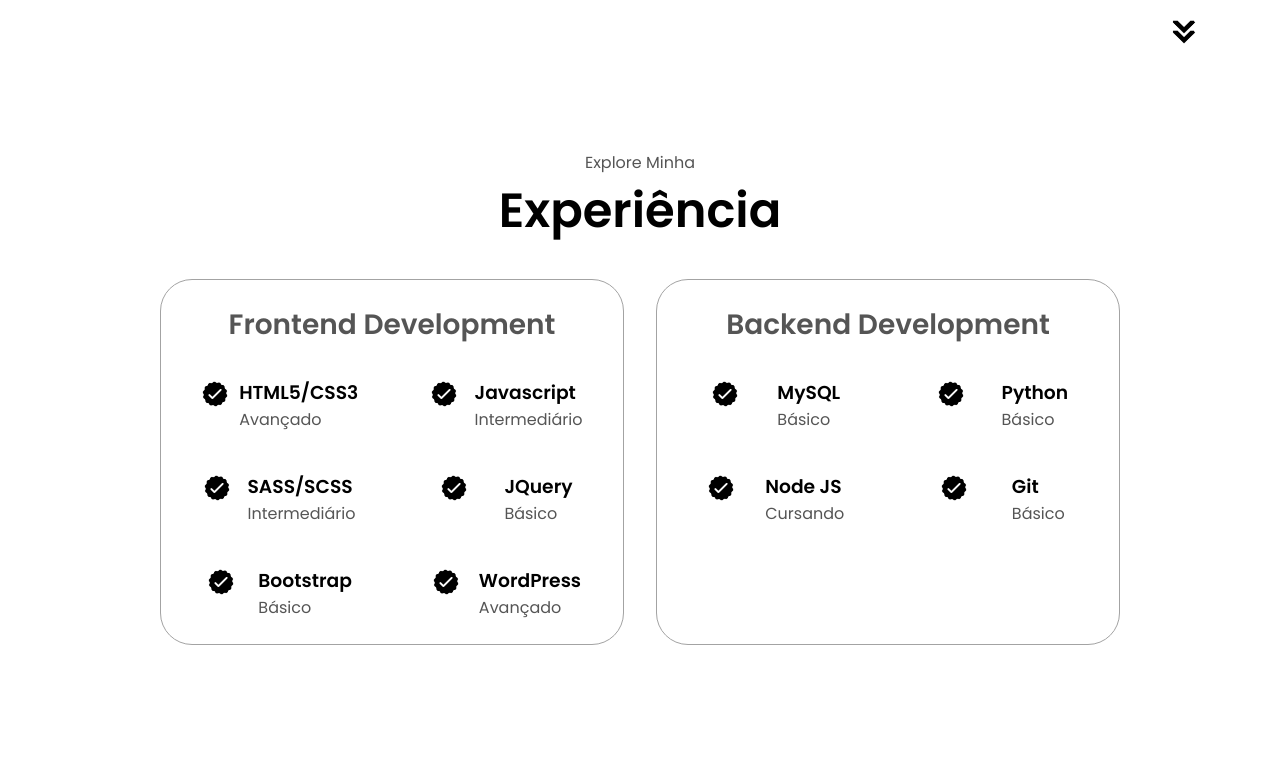
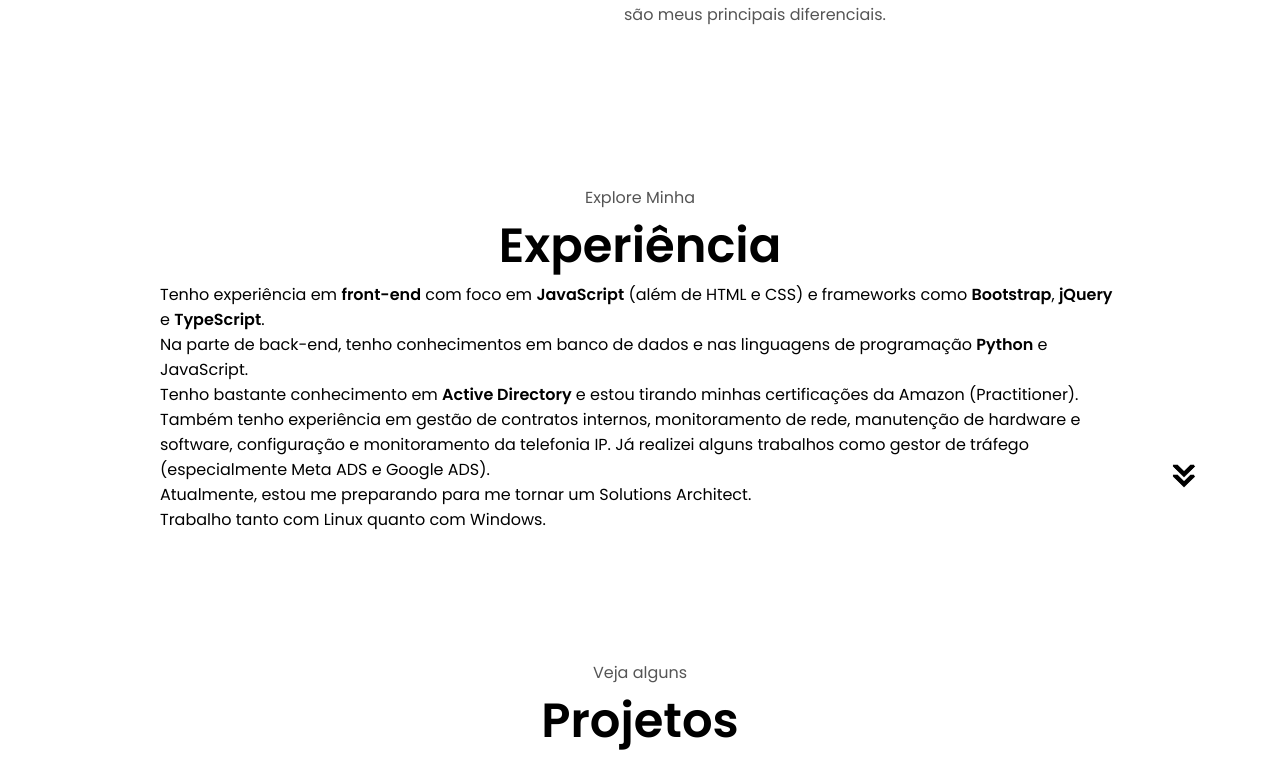
Before and after one commit to GustavoMuzeka/PortFolio, a plain HTML site: page index.html in a window 1280 px wide. Shown: the part 1576-2336 px from the top of the page. Drawn offline with nearby package versions, Linux system fonts and the light colour scheme.

Commit message:
Alteração site

```diff
--- a/index.html
+++ b/index.html
@@ -49,7 +49,7 @@
       <div class="section__text">
         <p class="section__text__p1">Olá, Eu sou</p>
         <h1 class="title">Gustavo Muzeka</h1>
-        <p class="section__text__p2">FullStack Developer</p>
+        <p class="section__text__p2">T.I / Soluctions Architec</p>
         <div class="btn-container">
           <button
             class="btn btn-color-2"
@@ -97,7 +97,7 @@
                 class="icon"
               />
               <h3>Experiência</h3>
-              <p>4 anos<br/>Suporte/Líder TI</p>
+              <p>6 anos<br/>Suporte/Líder TI</p>
             </div>
             <div class="details-container">
               <img
@@ -132,128 +132,8 @@
       <p class="section__text__p1">Explore Minha</p>
       <h1 class="title">Experiência</h1>
       <div class="experience-details-container">
-        <div class="about-containers">
-          <div class="details-container">
-            <h2 class="experience-sub-title">Frontend Development</h2>
-            <div class="article-container">
-              <article>
-                <img
-                  src="./assets/checkmark.png"
-                  alt="Experience icon"
-                  class="icon"
-                />
-                <div>
-                  <h3>HTML5/CSS3</h3>
-                  <p>Avançado</p>
-                </div>
-              </article>
-              <article>
-                <img
-                  src="./assets/checkmark.png"
-                  alt="Experience icon"
-                  class="icon"
-                />
-                <div>
-                  <h3>Javascript</h3>
-                  <p>Intermediário</p>
-                </div>
-              </article>
-              <article>
-                <img
-                  src="./assets/checkmark.png"
-                  alt="Experience icon"
-                  class="icon"
-                />
-                <div>
-                  <h3>SASS/SCSS</h3>
-                  <p>Intermediário</p>
-                </div>
-              </article>
-              <article>
-                <img
-                  src="./assets/checkmark.png"
-                  alt="Experience icon"
-                  class="icon"
-                />
-                <div>
-                  <h3>JQuery</h3>
-                  <p>Básico</p>
-                </div>
-              </article>
-              <article>
-                <img
-                  src="./assets/checkmark.png"
-                  alt="Experience icon"
-                  class="icon"
-                />
-                <div>
-                  <h3>Bootstrap</h3>
-                  <p>Básico</p>
-                </div>
-              </article>
-              <article>
-                <img
-                  src="./assets/checkmark.png"
-                  alt="Experience icon"
-                  class="icon"
-                />
-                <div>
-                  <h3>WordPress</h3>
-                  <p>Avançado</p>
-                </div>
-              </article>
-            </div>
-          </div>
-          <div class="details-container">
-            <h2 class="experience-sub-title">Backend Development</h2>
-            <div class="article-container">
-              <article>
-                <img
-                  src="./assets/checkmark.png"
-                  alt="Experience icon"
-                  class="icon"
-                />
-                <div>
-                  <h3>MySQL</h3>
-                  <p>Básico</p>
-                </div>
-              </article>
-              <article>
-                <img
-                  src="./assets/checkmark.png"
-                  alt="Experience icon"
-                  class="icon"
-                />
-                <div>
-                  <h3>Python</h3>
-                  <p>Básico</p>
-                </div>
-              </article>
-              <article>
-                <img
-                  src="./assets/checkmark.png"
-                  alt="Experience icon"
-                  class="icon"
-                />
-                <div>
-                  <h3>Node JS</h3>
-                  <p>Cursando</p>
-                </div>
-              </article>
-              <article>
-                <img
-                  src="./assets/checkmark.png"
-                  alt="Experience icon"
-                  class="icon"
-                />
-                <div>
-                  <h3>Git</h3>
-                  <p>Básico</p>
-                </div>
-              </article>
-            </div>
-          </div>
-        </div>
+        <span>Tenho experiência em <b>front-end</b> com foco em <b>JavaScript</b> (além de HTML e CSS) e frameworks como <b>Bootstrap</b>, <b>jQuery</b> e <b>TypeScript</b>. <br>Na parte de back-end, tenho conhecimentos em banco de dados e nas linguagens de programação <b>Python</b> e JavaScript. <br>Tenho bastante conhecimento em <b>Active Directory</b> e estou tirando minhas certificações da Amazon (Practitioner). <br>Também tenho experiência em gestão de contratos internos, monitoramento de rede, manutenção de hardware e software, configuração e monitoramento da telefonia IP. Já realizei alguns trabalhos como gestor de tráfego (especialmente Meta ADS e Google ADS).<br> Atualmente, estou me preparando para me tornar um Solutions Architect.</span>
+        <span>Trabalho tanto com Linux quanto com Windows.</span>
       </div>
       <img
         src="./assets/arrow.png"
--- a/mediaqueries.css
+++ b/mediaqueries.css
@@ -49,9 +49,7 @@
 
 @media screen and (max-width: 600px) {
   #contact,
-  footer {
-    height: 40vh;
-  }
+
   #profile {
     height: 83vh;
     margin-bottom: 0;
--- a/style.css
+++ b/style.css
@@ -149,8 +149,7 @@ a:hover {
 /* SECTIONS */
 
 section {
-  padding-top: 4vh;
-  height: 96vh;
+  padding-top: 10%;
   margin: 0 10rem;
   box-sizing: border-box;
   min-height: fit-content;
```
